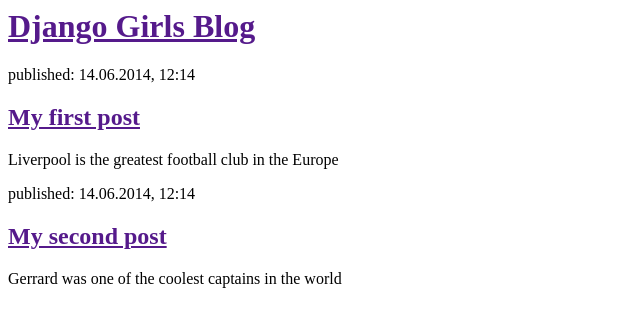
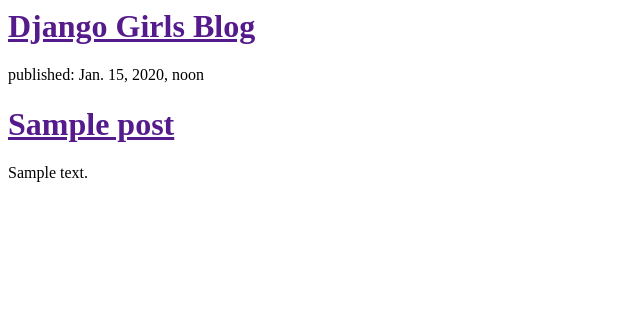
Before and after one commit to kpi-web-guild/django-girls-blog-pavlenk0, a Django app: template blog/templates/blog/post_list.html in a window 1280 px wide. Shown: the top 327 px of the page, without its empty margins (0-640 px from the left). Run offline with Django 3.2, Linux system fonts and the light colour scheme; the template is opened without the code that fills it: values that come from a table or form of the project are taken from there, others are empty; tables that the repository leaves empty hold one stand-in row (values such as "Sample post").

Commit message:
Add built-in template tags

```diff
--- a/blog/templates/blog/post_list.html
+++ b/blog/templates/blog/post_list.html
@@ -7,16 +7,12 @@
             <h1><a href="">Django Girls Blog</a></h1>
         </div>
 
-        <div>
-            <p>published: 14.06.2014, 12:14</p>
-            <h2><a href="">My first post</a></h2>
-            <p>Liverpool is the greatest football club in the Europe</p>
-        </div>
-
-        <div>
-            <p>published: 14.06.2014, 12:14</p>
-            <h2><a href="">My second post</a></h2>
-            <p>Gerrard was one of the coolest captains in the world</p>
-        </div>
+        {% for post in posts %}
+            <div>
+                <p>published: {{ post.published_date }}</p>
+                <h1><a href="">{{ post.title }}</a></h1>
+                <p>{{ post.text|linebreaksbr }}</p>
+            </div>
+        {% endfor %}
     </body>
 </html>
```
